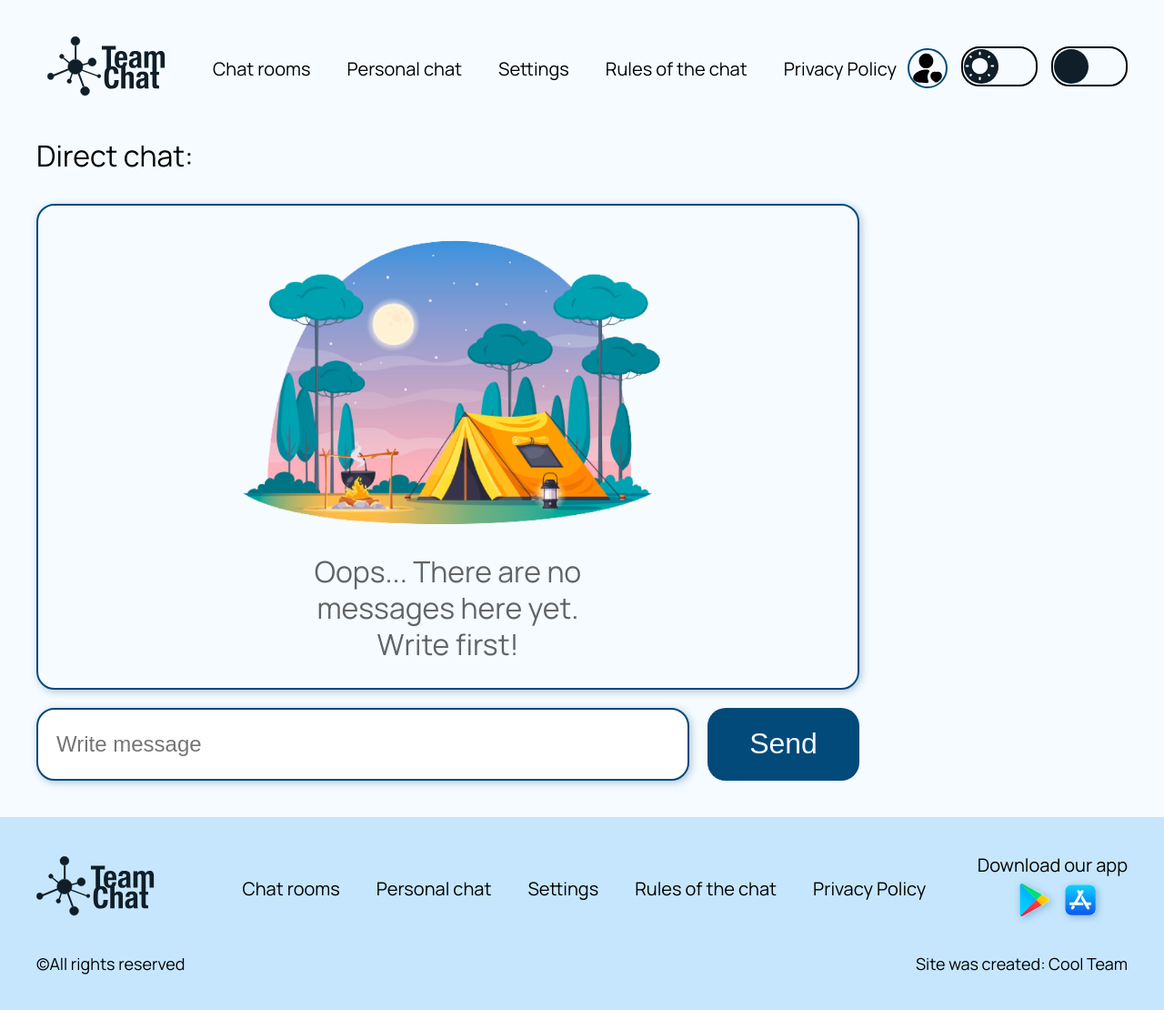
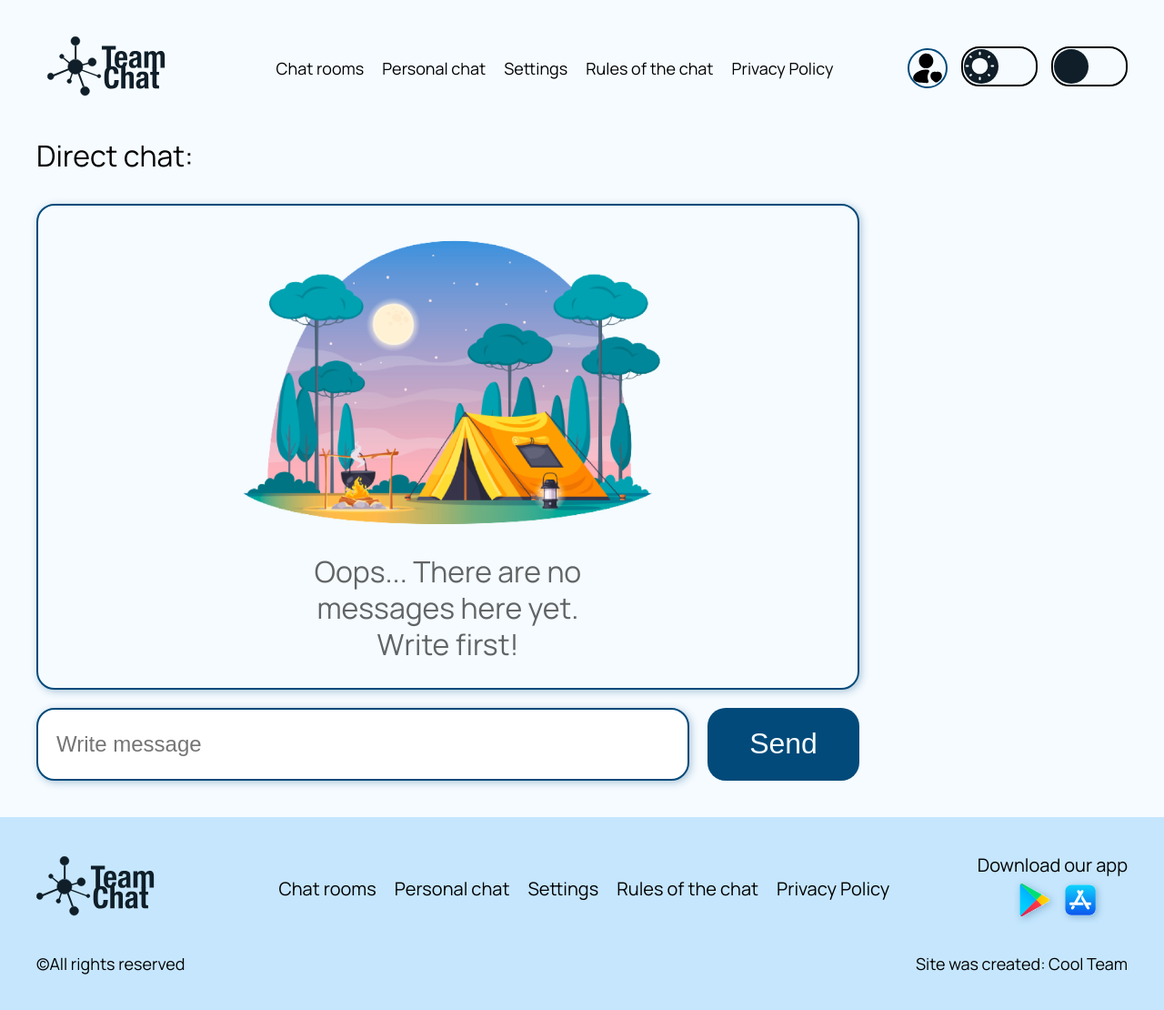
Before and after one commit to Yura-Platonov/Team-Chat, a React (Create React App) app: page /#/PersonalChat/1 in a window 1280 px wide. Shown: the top 1110 px of the page at 91% size. Built offline with nearby package versions, Linux system fonts and the light colour scheme; no server answers.

Commit message:
change padding on header

```diff
--- a/src/components/Footer/Footer.module.css
+++ b/src/components/Footer/Footer.module.css
@@ -58,7 +58,11 @@ footer{
 }
 
 .nav_item:not(:last-child) {
-    margin-right: 40px;
+    margin-right: 20px;
+
+    @media screen and (min-width:1440px){
+        margin-right: 40px;
+    }
 }
 
 .nav_item:hover {
--- a/src/components/Header/Header.module.css
+++ b/src/components/Header/Header.module.css
@@ -29,13 +29,15 @@ header {
     margin-left: 40px;
 
     @media screen and (max-width:1023px){
-display: none;    }
+        display: none;
+    }
 
 }
 
 .nav_item:not(:last-child) {
     margin-right: 20px;
-    @media screen and (min-width:1000px){
+
+    @media screen and (min-width:1440px){
         margin-right: 40px;
     }
 }
@@ -52,6 +54,12 @@ display: none;    }
     font-size: 20px;
     line-height: 1.3;
     color: inherit;
+    @media screen and (min-width:1024px){
+        font-size: 18px;
+    }
+    @media screen and (min-width:1440px){
+        font-size: 20px;
+    }
 }
 
 .avatarCircle {
```
Also changed, not shown: src/components/Header/Header.jsx (indentation only).
